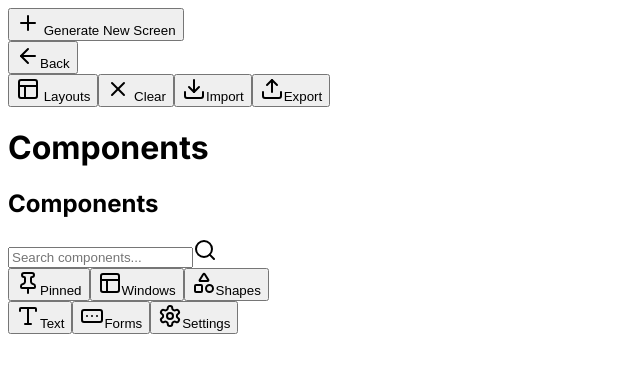
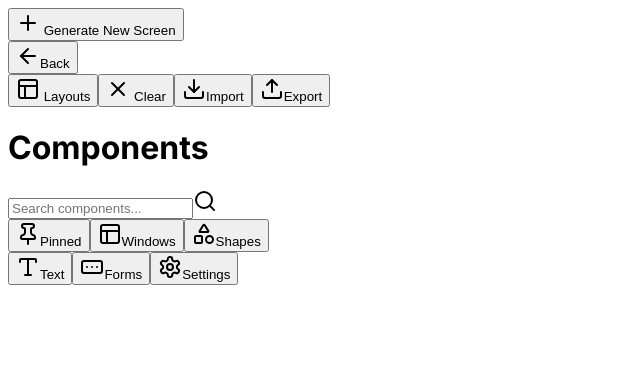
Before and after one commit to IyaadArshad/brs-demo, a Next.js app: page /diagrams in a window 1280 px wide. Shown: the top 372 px of the page, without its empty margins (0-640 px from the left). Built offline with nearby package versions, Linux system fonts and the light colour scheme.

Commit message:
swtiched heading text, removed useless components component

```diff
--- a/app/diagrams/page.tsx
+++ b/app/diagrams/page.tsx
@@ -607,7 +607,7 @@ function ComponentsDialog({
 
   const renderSettings = () => (
     <div className="flex-1 overflow-auto space-y-6 p-4">
-      <h2 className="text-2xl font-semibold mb-6">Settings</h2>
+      <h1 className="text-4xl font-semibold mb-6">Settings</h1>
       <div>
         <Label.Root className="block mb-1">Name</Label.Root>
         <Input
@@ -648,7 +648,7 @@ function ComponentsDialog({
         renderSettings()
       ) : (
         <>
-          <h2 className="text-2xl font-semibold mb-4">Components</h2>
+          <h1 className="text-4xl font-semibold mb-4">Components</h1>
           <div className="mb-4">
             <div className="relative">
               <Input
@@ -1315,7 +1315,6 @@ export default function DiagramGenerator() {
             className="bg-white shadow-lg rounded-tr-lg rounded-br-lg p-4 flex flex-col relative"
             style={{ width: `${sidebarWidth}px`, minWidth: '200px', maxWidth: '400px' }}
           >
-            <h1 className="text-4xl font-semibold mb-4">Components</h1>
             <ComponentsDialog
               open={true}
               onOpenChange={() => {}}
```
